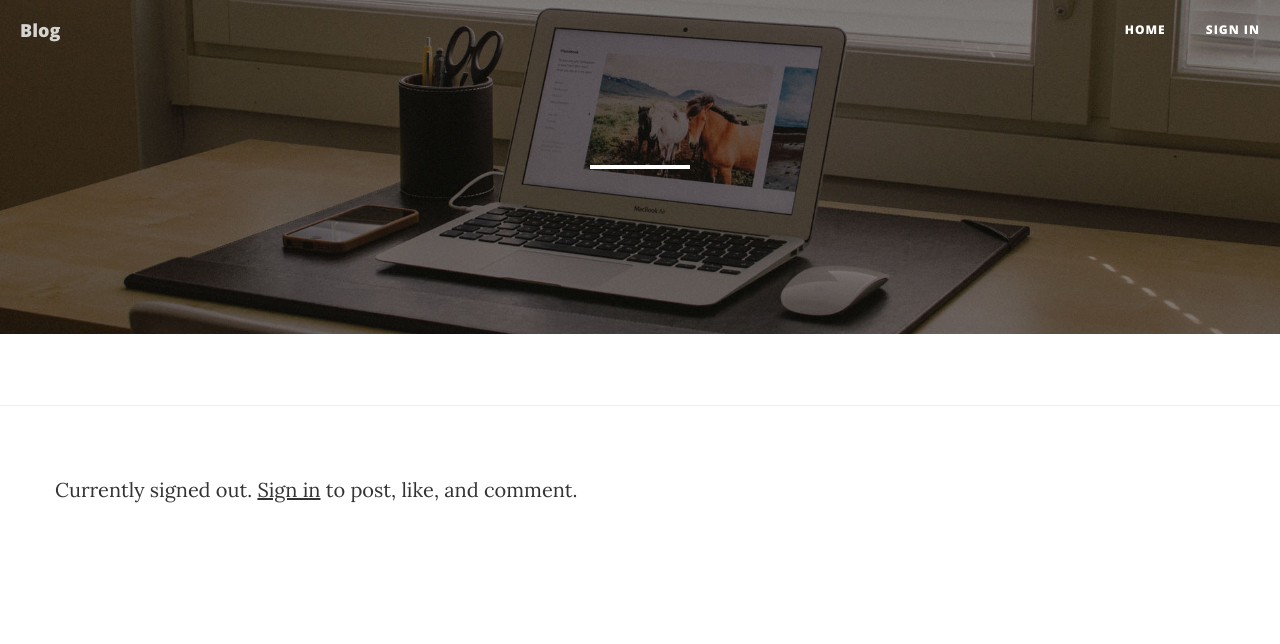
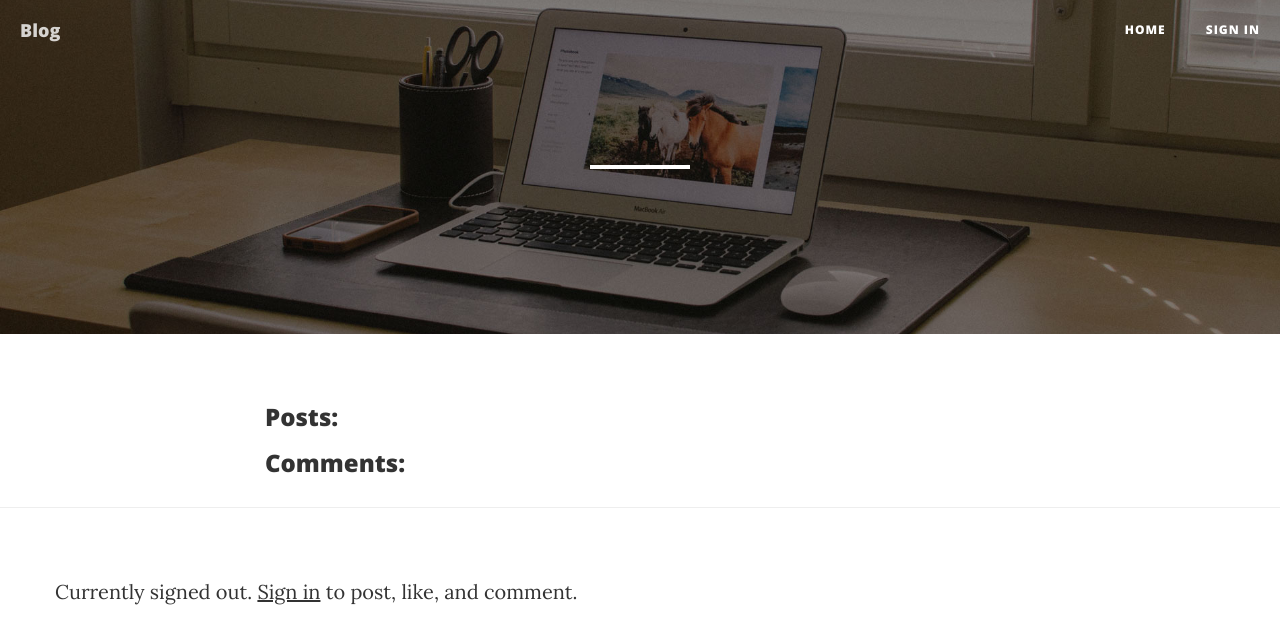
Before and after one commit to mtn/multi-user-blog, a Python web app: template templates/profile.html in a window 1280 px wide. Shown: the top 644 px of the page. Run offline with Jinja, Linux system fonts and the light colour scheme; the template is opened without the code that fills it, so the values that code supplies are empty; some libraries are stand-ins or nearby versions.

Commit message:
Uncommented num_comments and num_posts (forgotten from debugging) and updated readme

```diff
--- a/main.py
+++ b/main.py
@@ -547,8 +547,8 @@ class Profile(Handler):
                     main_heading="User: " + user.username,
                     main_desc="Your posts and comments",
                     user=user,
-                    # num_comments=len([comment for comment in comments]),
-                    # num_posts=len([post for post in posts]),
+                    num_comments=len([comment for comment in comments]),
+                    num_posts=len([post for post in posts]),
                     posts=posts,
                     comments=comments)
 
--- a/templates/profile.html
+++ b/templates/profile.html
@@ -5,6 +5,7 @@
 <div class="container">
   <div class="row">
     <div class="col-lg-8 col-lg-offset-2 col-md-10 col-md-offset-1">
+      <h3>Posts:</h3>
       {% if num_posts == 0 %}
       <p>No posts yet</p>
       {% else %}
@@ -23,9 +24,12 @@
               </h3>
           </a>
       </div>
+      <br>
       <hr>
+      <br>
       {% endfor %}
       {% endif %}
+      <h3>Comments:</h3>
       {% if num_comments == 0 %}
       <p>No comments yet</p>
       {% else %}
```
Also changed, not shown: README.md.
